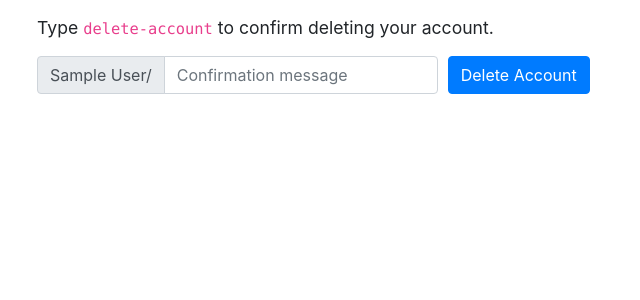
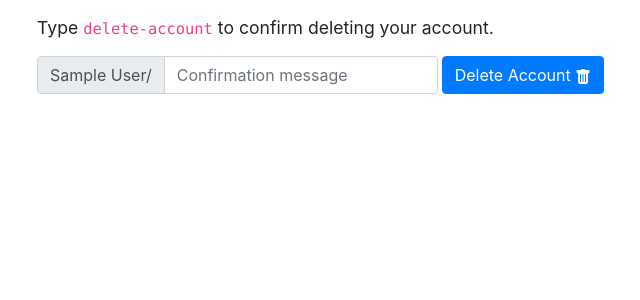
Before and after one commit to GameGenesis/Youtube-Video-Downloader, a Flask app: page /delete-account in a window 1280 px wide. Shown: the part 56-356 px from the top of the page, without its empty margins (48-688 px from the left). Run offline with Flask 2, Linux system fonts and the light colour scheme; the visitor is signed in with stand-in values (Sample User, id 1); data comes from the database, SQL or seed files in the repository; some libraries are stand-ins or nearby versions.

Commit message:
Update delete account button layout & add icon

```diff
--- a/website/templates/delete_account.html
+++ b/website/templates/delete_account.html
@@ -21,8 +21,13 @@
             >
           </div>
         </div>
-        <div class="col-auto">
-          <button type="submit" class="btn btn-primary mb-2"name="confirm">Delete Account</button>
+        <div class="input-group-append">
+          <button type="submit" class="btn btn-primary mb-2"name="confirm">
+            Delete Account
+            <svg xmlns="http://www.w3.org/2000/svg" width="16" height="16" fill="currentColor" class="bi bi-trash-fill" viewBox="0 0 16 16">
+              <path d="M2.5 1a1 1 0 0 0-1 1v1a1 1 0 0 0 1 1H3v9a2 2 0 0 0 2 2h6a2 2 0 0 0 2-2V4h.5a1 1 0 0 0 1-1V2a1 1 0 0 0-1-1H10a1 1 0 0 0-1-1H7a1 1 0 0 0-1 1H2.5zm3 4a.5.5 0 0 1 .5.5v7a.5.5 0 0 1-1 0v-7a.5.5 0 0 1 .5-.5zM8 5a.5.5 0 0 1 .5.5v7a.5.5 0 0 1-1 0v-7A.5.5 0 0 1 8 5zm3 .5v7a.5.5 0 0 1-1 0v-7a.5.5 0 0 1 1 0z"/>
+            </svg>
+          </button>
         </div>
     </div>
 </form>
```
